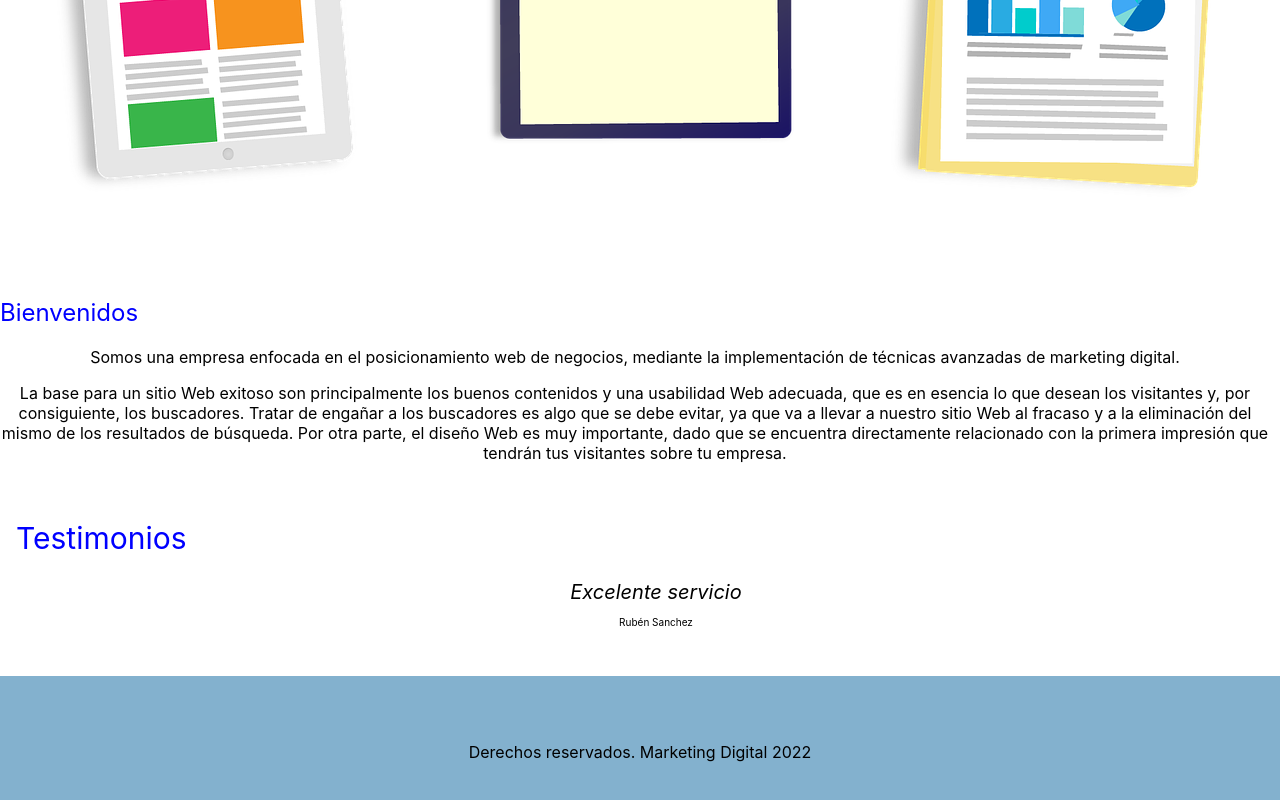
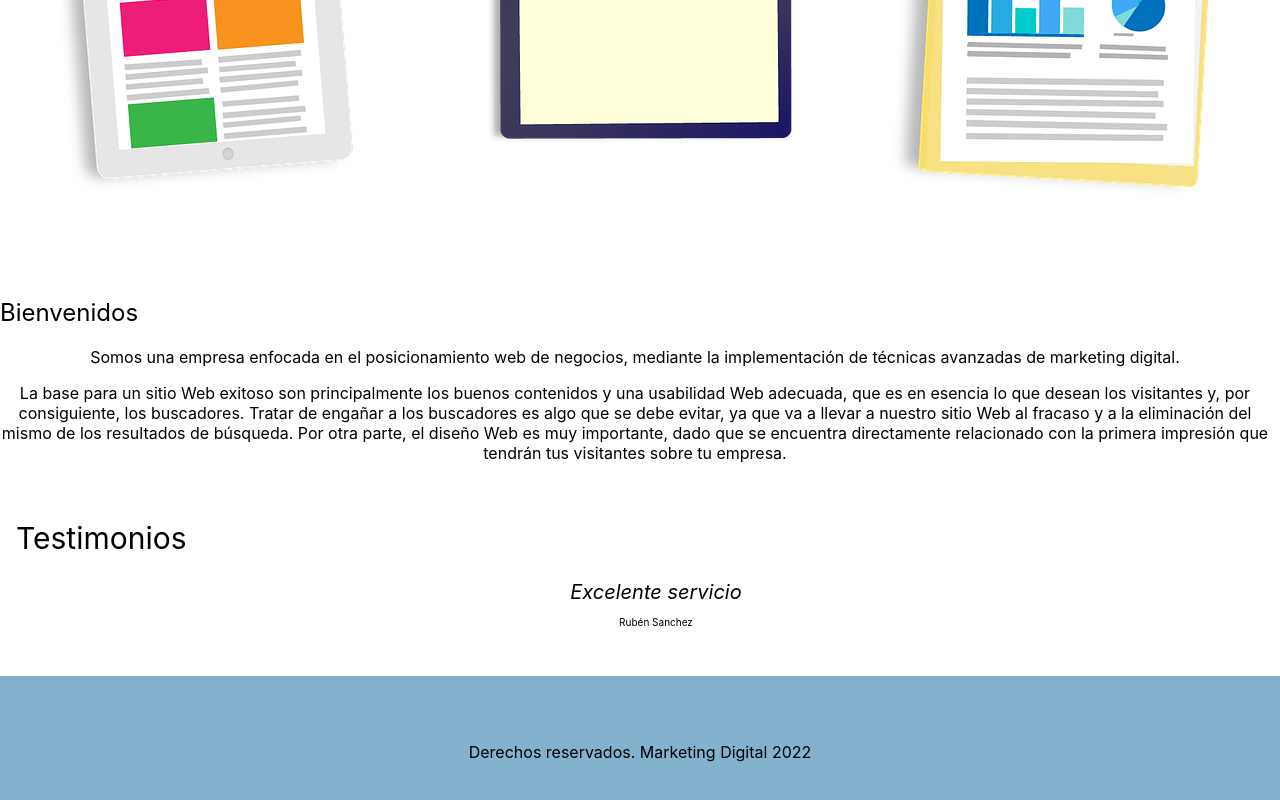
Before and after one commit to Enzo-Boldrini/diplomatura-front, a React (Create React App) app: page / in a window 1280 px wide. Shown: the part 661-1461 px from the top of the page. Built offline with nearby package versions, Linux system fonts and the light colour scheme.

Commit message:
proyecto

```diff
--- a/src/styles/NovedadesPage.css
+++ b/src/styles/NovedadesPage.css
@@ -1,6 +1,6 @@
 
 h2 {
-    color: blue;
+    color: black;
     text-align: center;
 }
 h3 {
```
